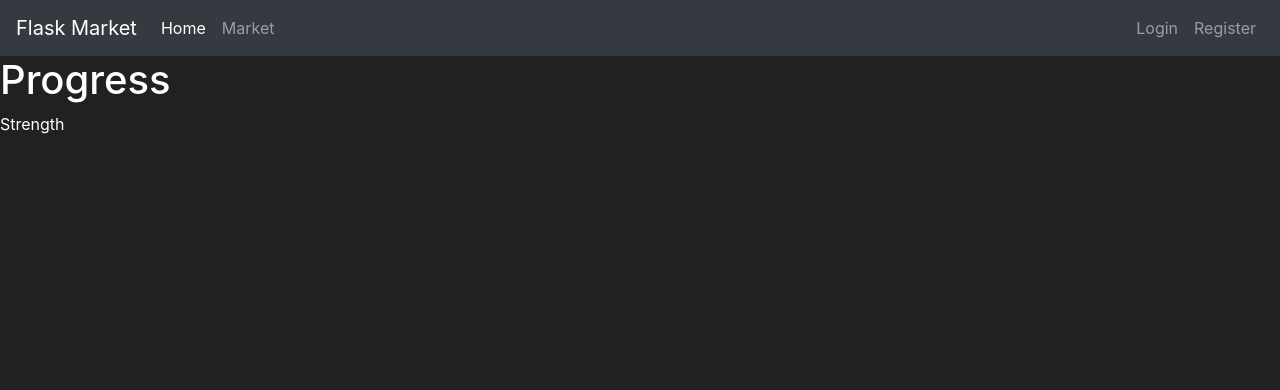
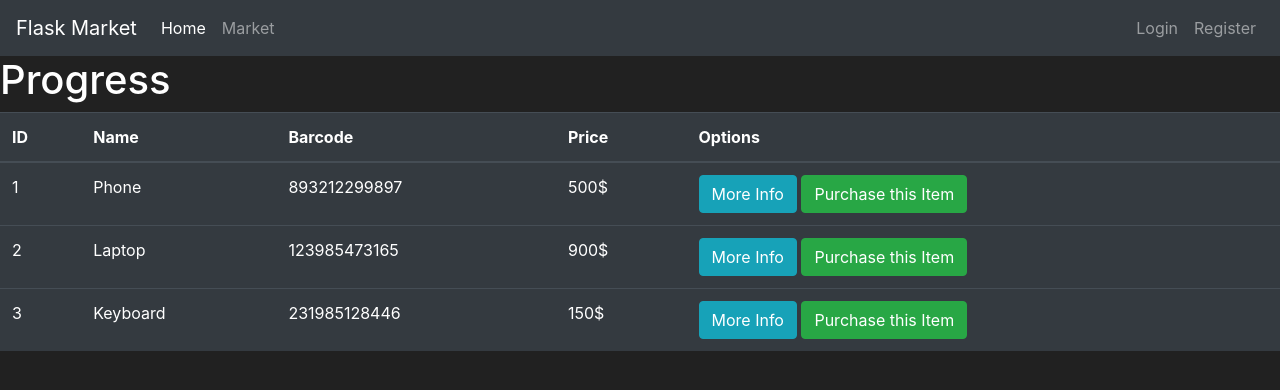
Before and after one commit to mdominguez2010/fitness-app, a Flask app: page /progress in a window 1280 px wide. Shown: the top 390 px of the page. Run offline with Flask 2, Linux system fonts and the light colour scheme.

Commit message:
add app data

```diff
--- a/main.py
+++ b/main.py
@@ -14,7 +14,14 @@ def index():
 
 @app.route("/progress")
 def progress():
-    return render_template("progress.html", item_name="Strength")
+
+    items = [
+        {'id': 1, 'name': 'Phone', 'barcode': '893212299897', 'price': 500},
+        {'id': 2, 'name': 'Laptop', 'barcode': '123985473165', 'price': 900},
+        {'id': 3, 'name': 'Keyboard', 'barcode': '231985128446', 'price': 150}
+    ]
+
+    return render_template("progress.html", items=items)
 
 if __name__ == "__main__":
     app.run(host="127.0.0.1", port=8080, debug=DEVELOPMENT_ENV)
--- a/templates/index.html
+++ b/templates/index.html
@@ -38,7 +38,7 @@
         </div>
     </nav>
 
-    <h1>My Fitness App</h1>
+    <h1>My Fitness Journey</h1>
     <div class="bgimg">
     </div>
 
--- a/templates/progress.html
+++ b/templates/progress.html
@@ -37,7 +37,33 @@
     </nav>
 
     <h1>Progress</h1>
-    <p>{{ item_name }}</p>
+    <table class="table table-hover table-dark">
+        <thead>
+            <tr>
+                <!-- Your Columns HERE -->
+                <th scope="col">ID</th>
+                <th scope="col">Name</th>
+                <th scope="col">Barcode</th>
+                <th scope="col">Price</th>
+                <th scope="col">Options</th>
+            </tr>
+        </thead>
+        <tbody>
+            <!-- Your rows inside the table HERE: -->
+            {% for item in items %}
+                <tr>
+                    <td>{{ item.id }}</td>
+                    <td>{{ item.name }}</td>
+                    <td>{{ item.barcode }}</td>
+                    <td>{{ item.price }}$</td>
+                    <td>
+                        <button class="btn btn-outline btn-info">More Info</button>
+                        <button class="btn btn-outline btn-success">Purchase this Item</button>
+                    </td>
+                </tr>
+            {% endfor %}
+        </tbody>
+    </table>
 
     <!-- Optional JavaScript; choose one of the two! -->
 
```
